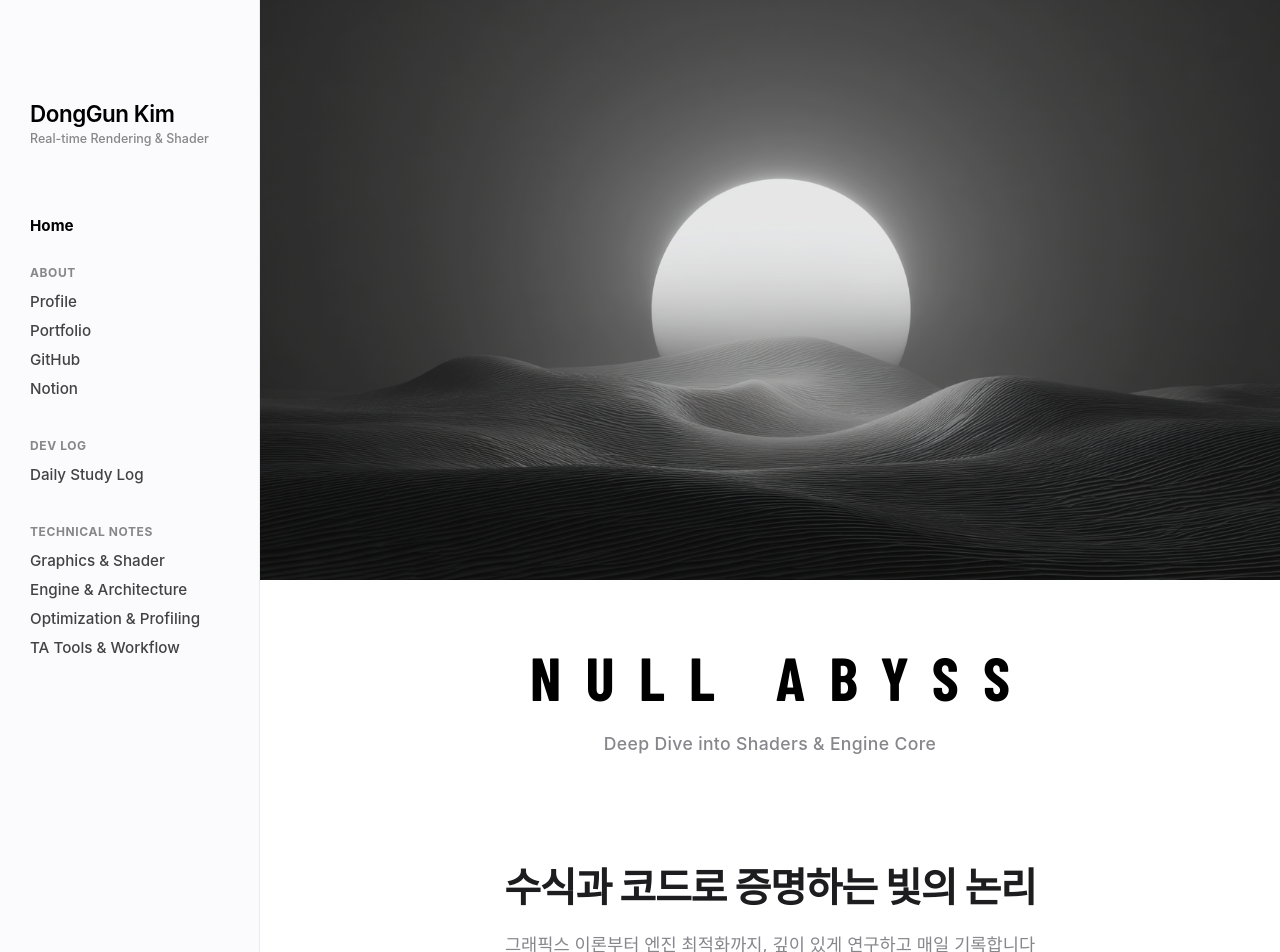
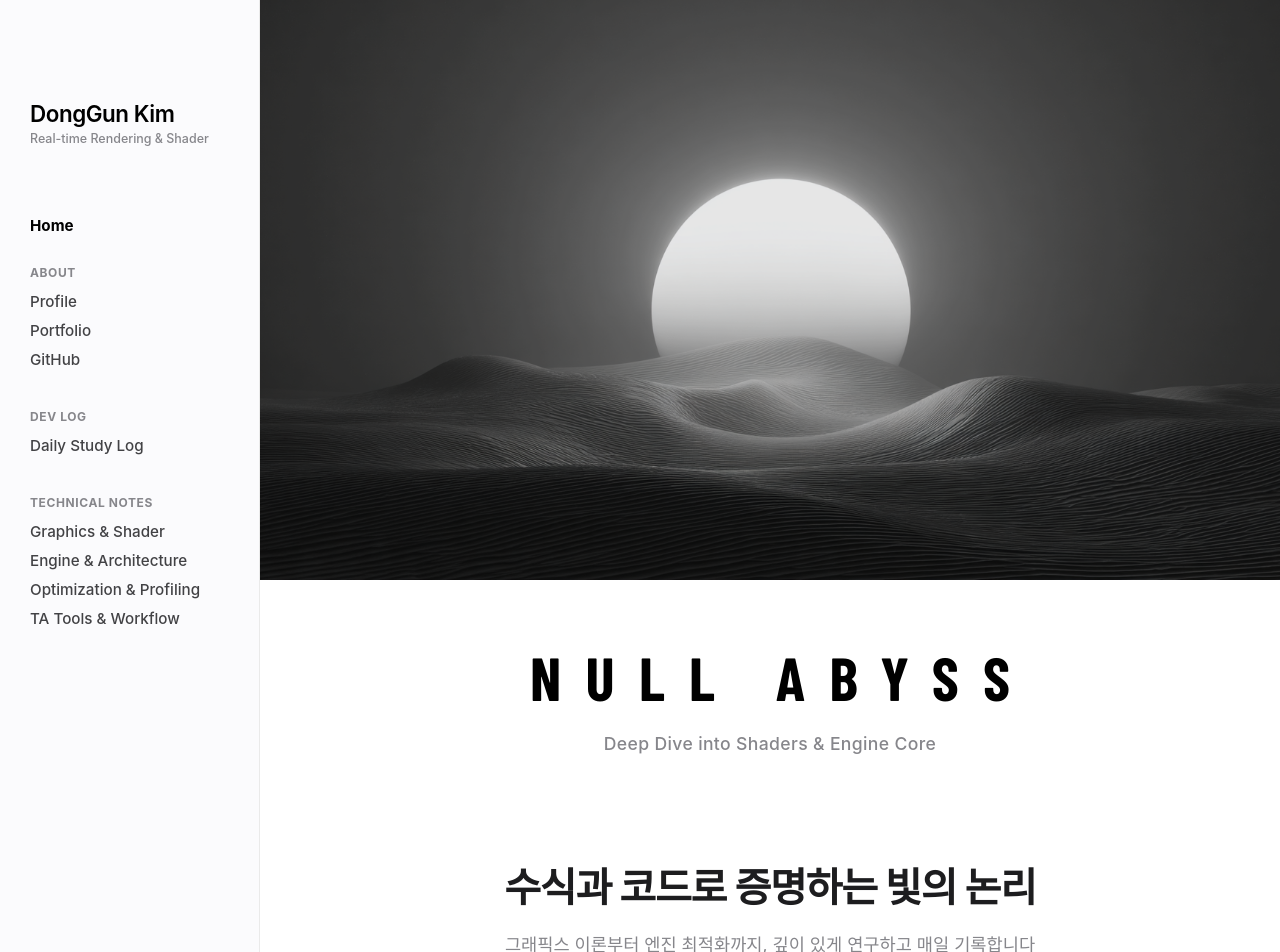
Before and after one commit to KimDongGun324/kimdonggun324.github.io, a Jekyll site: the page built from index.md, in a window 1280 px wide. Shown: the top 952 px of the page. Built offline with Jekyll 4.4.1, drawn with Linux system fonts in a browser that asks for light colours.

Commit message:
목차의 노션 삭제

```diff
--- a/_layouts/default.html
+++ b/_layouts/default.html
@@ -233,7 +233,6 @@
         <a href="{{ '/about.md' | relative_url }}" class="nav-item">Profile</a>
         <a href="#" class="nav-item">Portfolio</a>
         <a href="https://github.com" target="_blank" class="nav-item">GitHub</a>
-        <a href="https://notion.so" target="_blank" class="nav-item">Notion</a>
       </div>
 
       <div class="nav-section">
```
